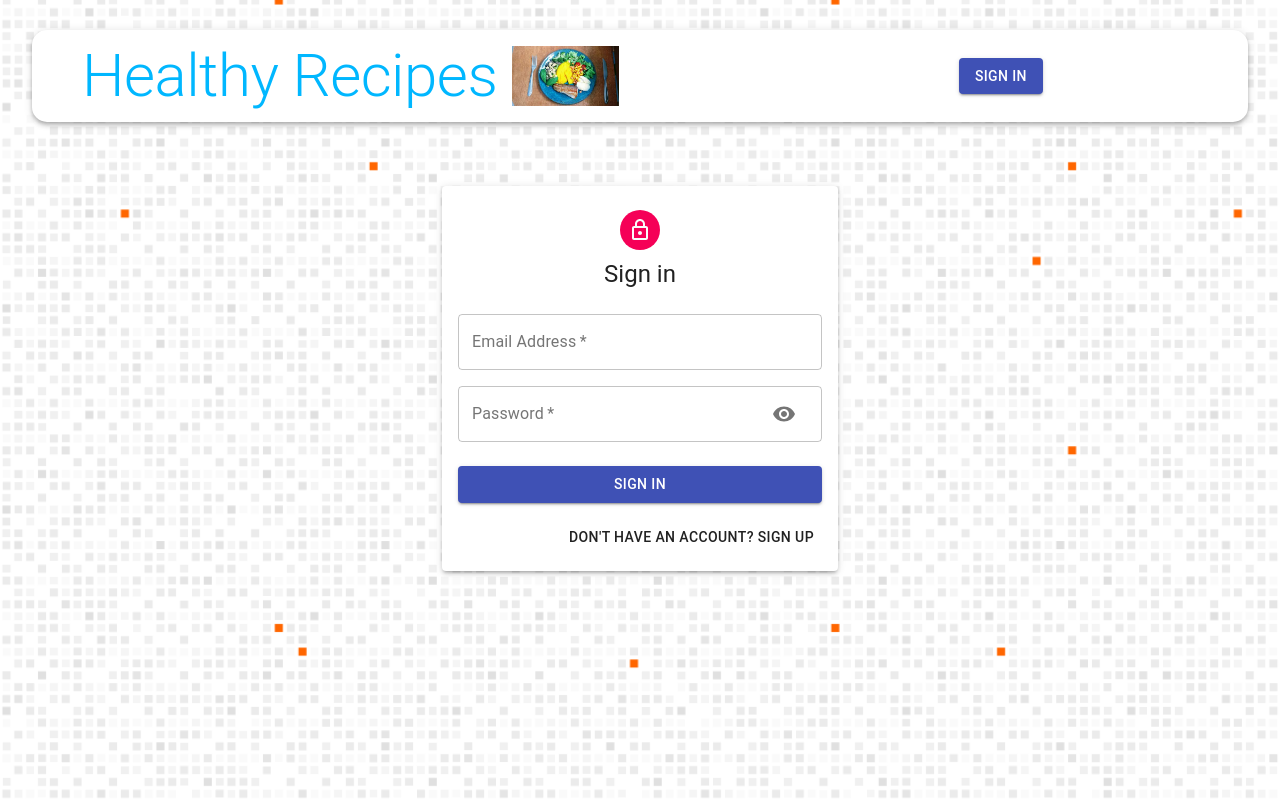
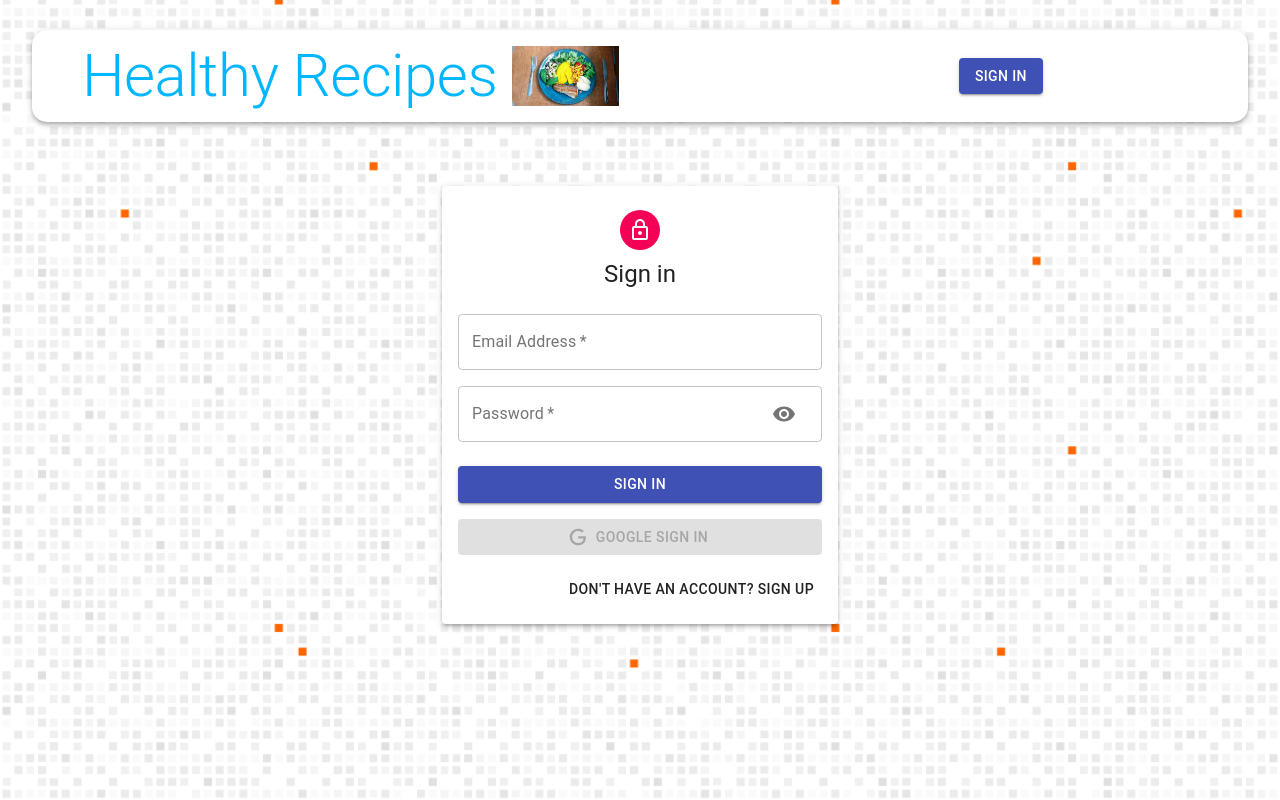
Before and after one commit to mahanmashoof/healthy-recipes, a React (Create React App) app in the folder client/: page /auth in a window 1280 px wide. Built offline with nearby package versions, Linux system fonts and the light colour scheme.

Commit message:
oauth ok

```diff
--- a/client/src/components/Auth/Auth.js
+++ b/client/src/components/Auth/Auth.js
@@ -10,10 +10,16 @@
 import useStyles from "./styles";
 import LockOutlinedIcon from "@material-ui/icons/LockOutlined";
 import Input from "./Input";
+import { GoogleLogin } from "react-google-login";
+import Icon from './icon';
+import { useDispatch } from 'react-redux';
+import { useHistory } from 'react-router-dom';
 
 const Auth = () => {
   const classes = useStyles();
   const [isSignup, setIsSignup] = useState(false);
+  const dispatch = useDispatch();
+  const history = useHistory();
   const handleSubmit = () => {};
   const handleChange = () => {};
   const [showPassword, setShowPassword] = useState(false);
@@ -22,6 +28,19 @@
     setIsSignup((prevIsSignup) => !prevIsSignup);
     handleShowPassword(false);
   };
+  const googleSuccess = async (res) => {
+    const result = res?.profileObj;
+    const token = res?.tokenId;
+    try {
+      dispatch({ type: 'AUTH', data: { result, token } });
+      history.push('/');
+    } catch (error) {
+      console.log(error);
+    }
+  }
+  const googleError = () => {
+    console.log('goggle login unsuccessful')
+  }
 
   return (
     <Container component="main" maxWidth="xs">
@@ -82,6 +101,25 @@
           >
             {isSignup ? "Sign Up" : "Sign In"}
           </Button>
+          <GoogleLogin
+                clientId='811885472560-iu6o2r6f588bqqce0qvugl1iiv5kvurj.apps.googleusercontent.com'
+                render={(renderProps) => (
+                  <Button
+                    className={classes.googleButton}
+                    color="primary"
+                    fullWidth
+                    onClick={renderProps.onClick}
+                    disabled={renderProps.disabled}
+                    startIcon={<Icon />}
+                    variant="contained"
+                  >
+                    Google Sign In
+                  </Button>
+                )}
+                onSuccess={googleSuccess}
+                onFailure={googleError}
+                cookiePolicy="single_host_origin"
+              />
           <Grid container justify="flex-end">
             <Grid item>
               <Button onClick={switchMode}>
--- a/client/src/components/Auth/Input.js
+++ b/client/src/components/Auth/Input.js
@@ -16,7 +16,7 @@
         autoFocus={autoFocus}
         type={type}
         InputProps={
-          name === "password" && {
+          name === "password" ? {
             endAdornment: (
               <InputAdornment position="end">
                 <IconButton onClick={handleShowPassword}>
@@ -24,7 +24,7 @@
                 </IconButton>
               </InputAdornment>
             ),
-          }
+          } : null
         }
       />
     </Grid>
--- /dev/null
+++ b/client/src/components/Auth/icon.js
@@ -0,0 +1,12 @@
+import React from 'react';
+
+const icon = () => (
+  <svg style={{ width: '20px', height: '20px' }} viewBox="0 0 24 24">
+    <path
+      fill="currentColor"
+      d="M21.35,11.1H12.18V13.83H18.69C18.36,17.64 15.19,19.27 12.19,19.27C8.36,19.27 5,16.25 5,12C5,7.9 8.2,4.73 12.2,4.73C15.29,4.73 17.1,6.7 17.1,6.7L19,4.72C19,4.72 16.56,2 12.1,2C6.42,2 2.03,6.8 2.03,12C2.03,17.05 6.16,22 12.25,22C17.6,22 21.5,18.33 21.5,12.91C21.5,11.76 21.35,11.1 21.35,11.1V11.1Z"
+    />
+  </svg>
+);
+
+export default icon;
--- a/client/src/components/Navbar/Navbar.js
+++ b/client/src/components/Navbar/Navbar.js
@@ -1,12 +1,26 @@
-import React from "react";
+import React, {useState, useEffect} from "react";
 import { AppBar, Avatar, Button, Toolbar, Typography } from "@material-ui/core";
 import recipes from "../images/recipes.jpg";
 import useStyles from "./styles";
-import { Link } from "react-router-dom";
+import { Link, useHistory, useLocation } from "react-router-dom";
+import { useDispatch } from 'react-redux';
 
 const Navbar = () => {
   const classes = useStyles();
-  const user = null;
+  const dispatch = useDispatch();
+  const history = useHistory();
+  const location = useLocation();
+  const [user, setUser] = useState(JSON.parse(localStorage.getItem('profile')));
+  useEffect(() => {
+    //const token = user?.token
+
+    setUser(JSON.parse(localStorage.getItem('profile')));
+  }, [location]); //set the user when location changes
+  const logout = () => {
+    dispatch({type: 'LOGOUT'})
+    history.push('/')
+    setUser(null)
+  }
 
   return (
     <div>
@@ -32,7 +46,7 @@
                 <div className= {classes.profile}>
                     <Avatar className={classes.purple} alt={user.result.name} src={user.result.imageUrl}>{user.result.name.charAt(0)}</Avatar>
                     <Typography className={classes.userName} variant='h6'>{user.result.name}</Typography>
-                    <Button className={classes.logout} variant='contained' color='secondary'>Logout</Button>
+                    <Button className={classes.logout} variant='contained' color='secondary' onClick={logout}>Logout</Button>
                 </div>
               ) : (
                 <Button component={Link} to='/auth' variant='contained' color='primary'>Sign In</Button>
--- a/client/src/constants/actionTypes.js
+++ b/client/src/constants/actionTypes.js
@@ -3,3 +3,6 @@
 export const DELETE = 'DELETE';
 export const FETCH_ALL = 'FETCH_ALL';
 export const LIKE = 'LIKE';
+
+export const AUTH = 'AUTH';
+export const LOGOUT = 'LOGOUT';
--- /dev/null
+++ b/client/src/reducers/auth.js
@@ -0,0 +1,18 @@
+import {AUTH, LOGOUT} from '../constants/actionTypes';
+
+const authReducer = (state = { authData: null }, action) => {
+  switch (action.type) {
+    case AUTH:
+      localStorage.setItem('profile', JSON.stringify({ ...action?.data }));
+
+      return { ...state, authData: action?.data };
+    case LOGOUT:
+      localStorage.clear();
+
+      return { ...state, authData: null };
+    default:
+      return state;
+  }
+};
+
+export default authReducer;
--- a/client/src/reducers/index.js
+++ b/client/src/reducers/index.js
@@ -1,4 +1,5 @@
 import {combineReducers} from 'redux';
 import recipes from './recipes';
+import auth from './auth';
 
-export default combineReducers({ recipes });
+export default combineReducers({ recipes, auth });
```
